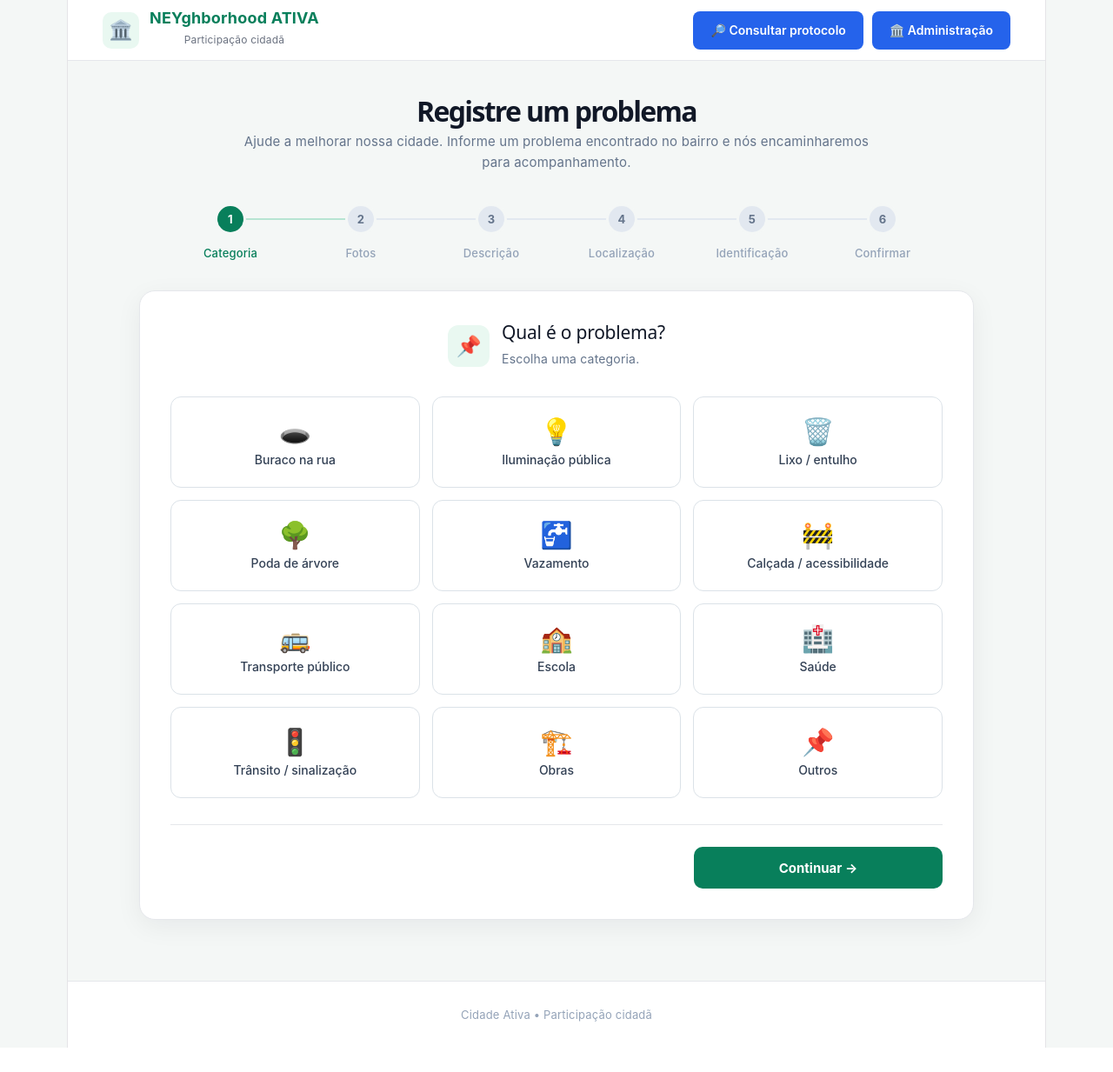
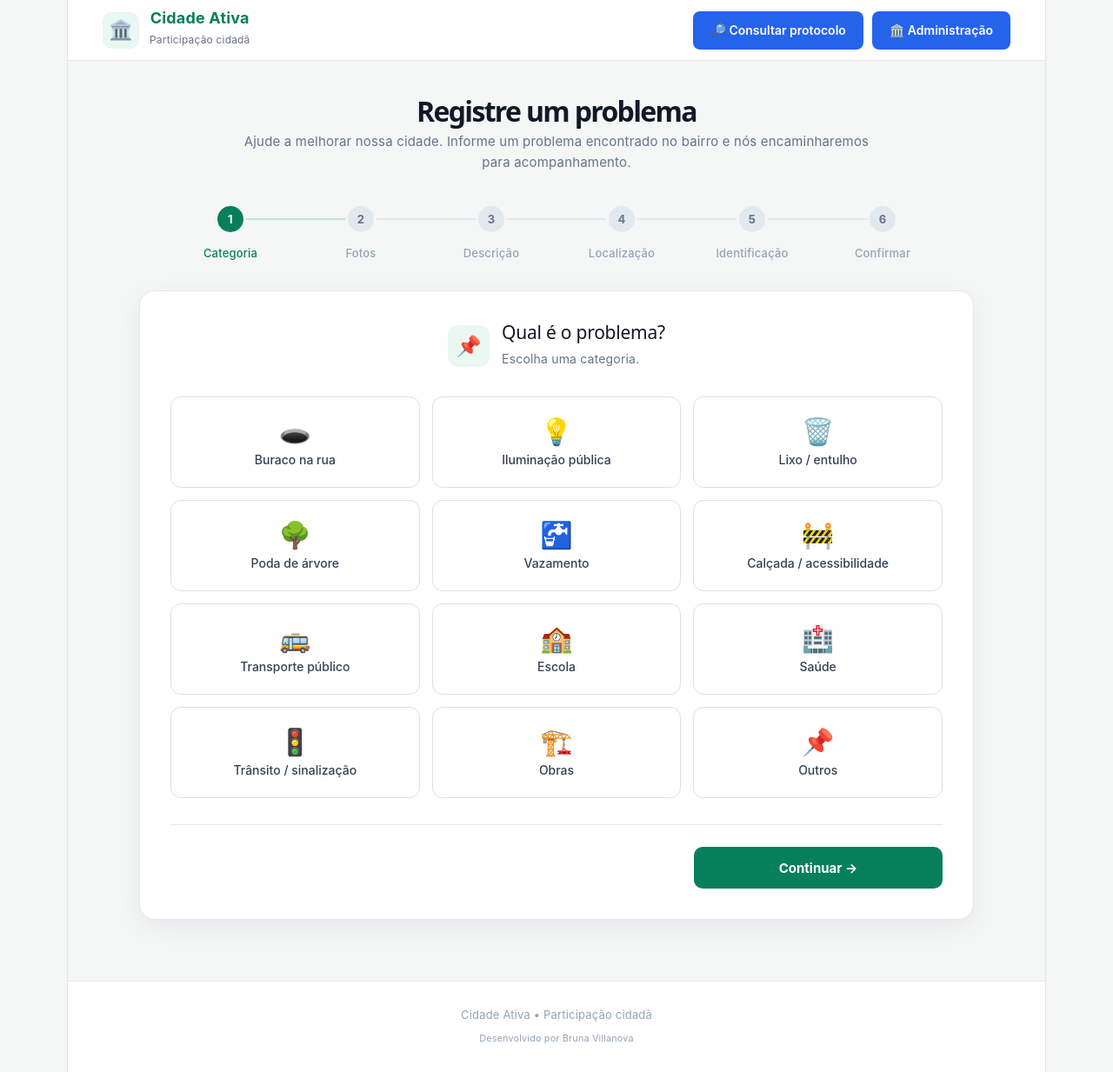
Before and after one commit to Valdinei-pereira/cidade-ativa, a React (Vite) app: page / in a window 1280 px wide. Shown: the whole page at 87% size. Before the commit the page ends 1205 px from the top, so only its background shows below. Built offline with nearby package versions, Linux system fonts and the light colour scheme.

Commit message:
Atualiza rodape com desenvolvedora

```diff
--- a/src/App.tsx
+++ b/src/App.tsx
@@ -1642,15 +1642,12 @@ const response =
         </main>
 
       <footer className="footer">
-
         <p>
-
-            Cidade Ativa • Participação
-
-            cidadã
-
+          Cidade Ativa • Participação cidadã
         </p>
-
+        <small>
+          Desenvolvido por Bruna Villanova
+        </small>
       </footer>
 
       </div>
@@ -2490,15 +2487,13 @@ if (pagina === "admin") {
         </main>
 
           <footer className="footer">
-
             <p>
-
-            Cidade Ativa • Participação
-
-            cidadã
-
+              Cidade Ativa • Participação cidadã
             </p>
 
+            <small>
+              Desenvolvido por Bruna Villanova
+            </small>
           </footer>
 
       </div>
@@ -2536,8 +2531,7 @@ if (pagina === "admin") {
           <div>
 
             <strong>
-
-               NEYghborhood ATIVA
+          Cidade Ativa
 
             </strong>
 
@@ -4176,17 +4170,13 @@ if (pagina === "admin") {
           FOOTER
 
       ================================================= */}
-
     <footer className="footer">
-
       <p>
-
-          Cidade Ativa • Participação
-
-          cidadã
-
+        Cidade Ativa • Participação cidadã
       </p>
-
+      <small>
+        Desenvolvido por Bruna Villanova
+      </small>
     </footer>
 
     </div>
```
Lines whose indentation alone changed are shown as unchanged.
